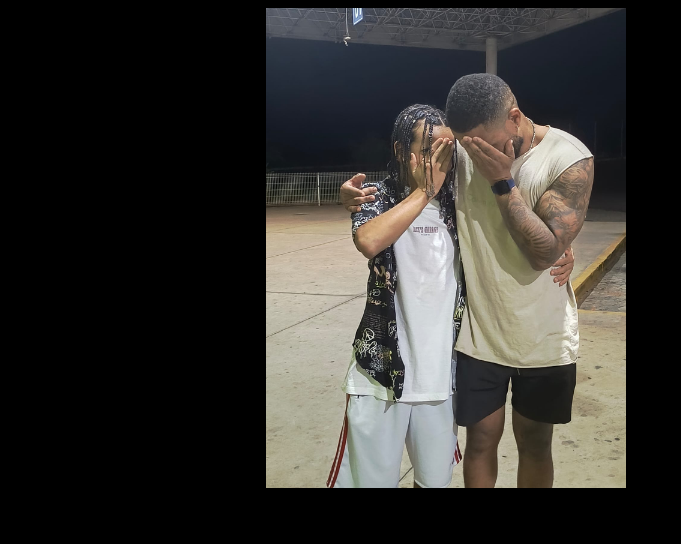
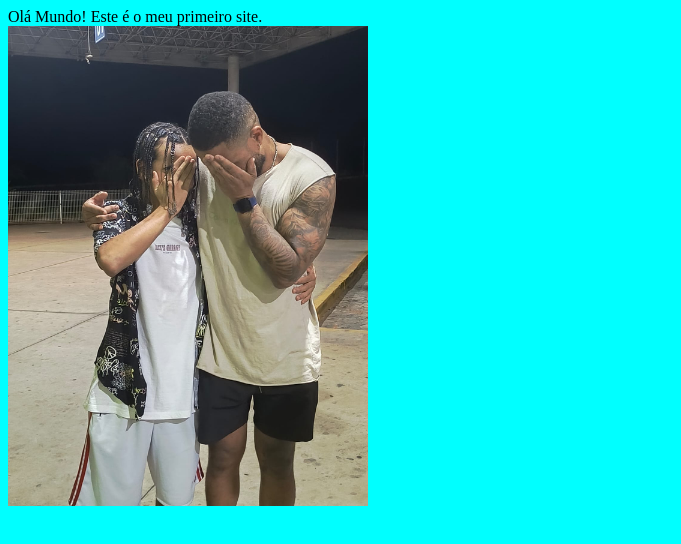
Before and after one commit to Arthur-Monteiro-CC/ProjetoWeb1_DIW, a plain HTML site: page index.html in a window 1280 px wide. Shown: the whole page, without its empty margins (0-681 px from the left). Drawn offline with Linux system fonts and the light colour scheme.

Commit message:
Segunda versão do site

```diff
--- a/index.html
+++ b/index.html
@@ -7,7 +7,7 @@
     <link rel="stylesheet" href="style.css">
 </head>
 <body>
-    Olá Mundo! Este é o meu primeiro site.
+    Olá Mundo! Este é o meu primeiro site.<br>
     <img src="Foto.jpg.jpeg" alt="" width="360px">
 </body>
 </html>
--- a/style.css
+++ b/style.css
@@ -1,3 +1,3 @@
 body {
-    background-color: black;
+    background-color: cyan;
 }
```
